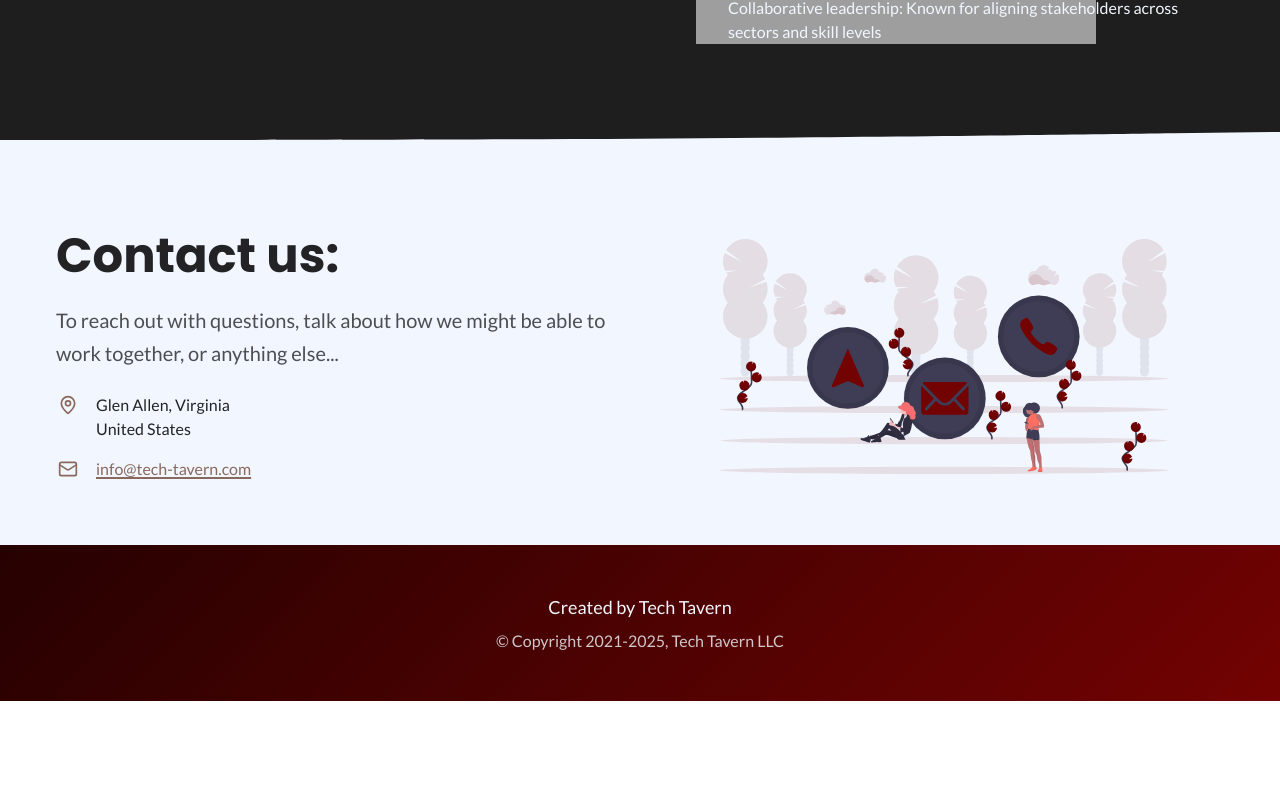
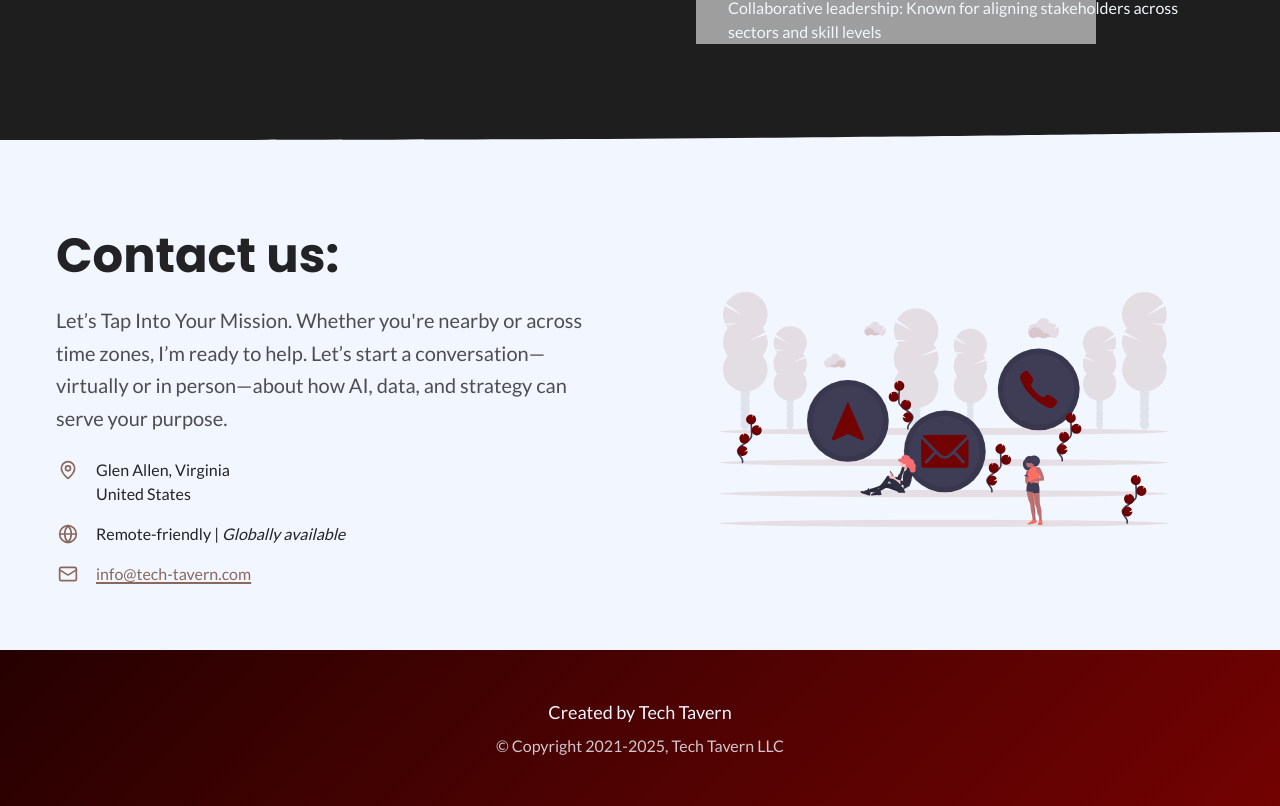
Before and after one commit to TechTavern/techtavern-nextjs.github.io, a Next.js app: page / in a window 1280 px wide. Shown: the part 4949-5755 px from the top of the page. Before the commit the page ends 5650 px from the top, so only its background shows below. Built offline with nearby package versions, Linux system fonts and the light colour scheme; no server answers; grey boxes are pictures that could not be loaded.

Commit message:
Reworked information and wording in Contact section.

```diff
--- a/src/components/sections/Contact.tsx
+++ b/src/components/sections/Contact.tsx
@@ -1,10 +1,10 @@
 import Image from 'next/image';
-import { MapPin, Mail } from 'lucide-react';
+import { MapPin, Mail, Globe } from 'lucide-react';
 
 const contact = {
   heading: 'Contact us:',
   intro:
-    'To reach out with questions, talk about how we might be able to work together, or anything else...',
+    "Let’s Tap Into Your Mission. Whether you're nearby or across time zones, I’m ready to help. Let’s start a conversation—virtually or in person—about how AI, data, and strategy can serve your purpose.",
   city: 'Glen Allen, Virginia',
   country: 'United States',
   email: 'info@tech-tavern.com',
@@ -34,17 +34,14 @@ export default function Contact() {
             </div>
           </div>
 
-          {/* <div className="flex items-center gap-4">
+          <div className="flex items-center gap-4">
             <div className="flex-shrink-0 w-6 h-6 flex items-center justify-center">
-              <Phone className="text-primary" size={20} />
+              <Globe className="text-primary" size={20} />
             </div>
-            <a
-              href="tel:+16788224200"
-              className="text-dark hover:text-primary transition-colors font-medium"
-            >
-              +1 (678) 822 4200
-            </a>
-          </div> */}
+            <div className="text-dark">
+              Remote-friendly | <em>Globally available</em>
+            </div>
+          </div>
 
           <div className="flex items-center gap-4">
             <div className="flex-shrink-0 w-6 h-6 flex items-center justify-center">
```
